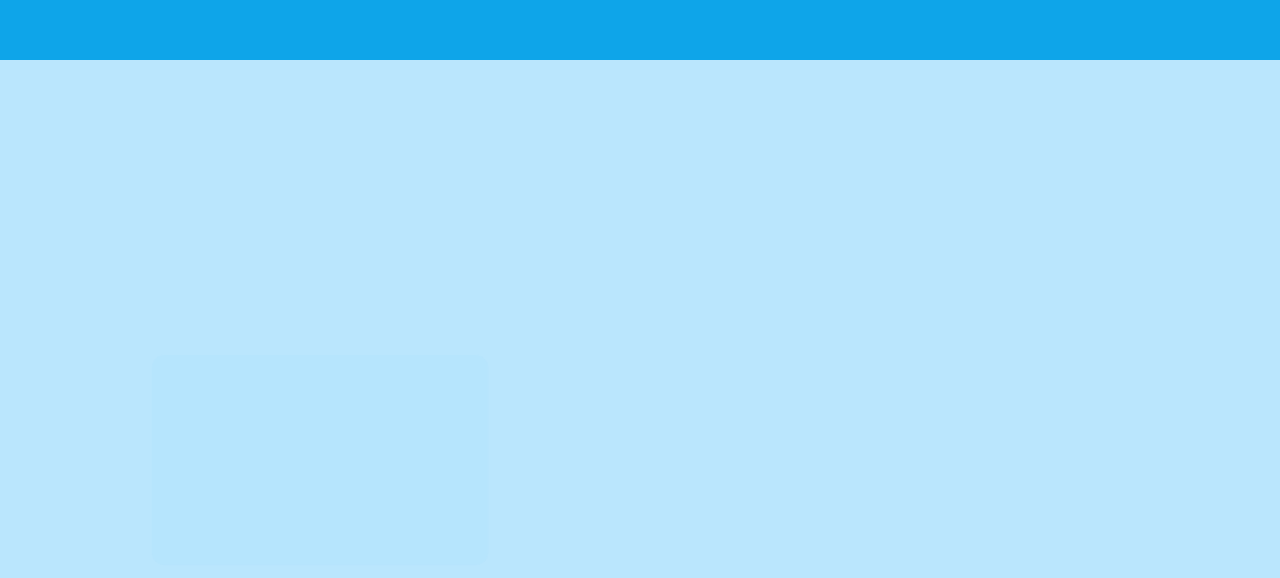
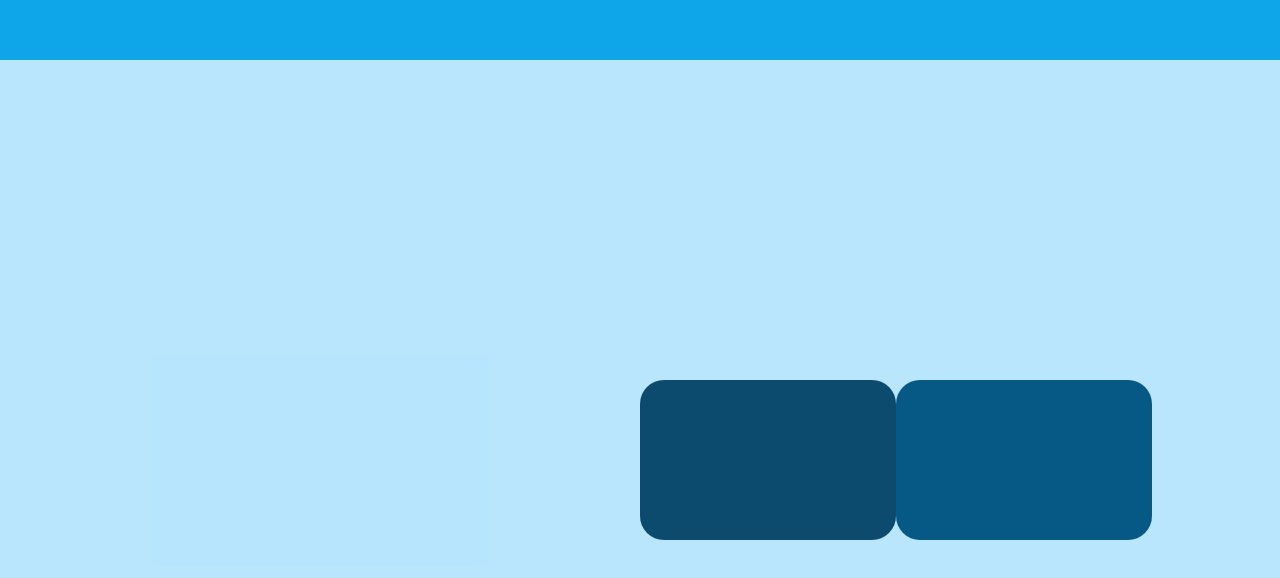
Before and after one commit to sorydi3/braozn, a React (Create React App) app in the folder my-project_browsnv0/: page / in a window 1280 px wide. Shown: the part 2404-2982 px from the top of the page. Built offline with nearby package versions, Linux system fonts and the light colour scheme.

Commit message:
draganimation /fadin fadeout

```diff
--- a/my-project_browsnv0/src/main.js
+++ b/my-project_browsnv0/src/main.js
@@ -12,6 +12,18 @@ function Main() {
         animate={{ opacity: 1, scale: 1 }}
         transition={{ duration: 0.5, repeat: Infinity, repeatType: "reverse" }}
       />
+
+      <motion.button
+        className="bg-sky-900 w-1/5 h-1/5 rounded-3xl"
+        whileHover={{ scale: 1.1 }}
+        whileTap={{ scale: 0.9 }}
+      />
+
+      <motion.div
+        className="bg-sky-800 w-1/5 h-1/5 rounded-3xl"
+        drag
+        dragConstraints={{ left: -100, top: -100, right: 50, bottom: 50 }}
+      />
     </div>
   );
 }
```
